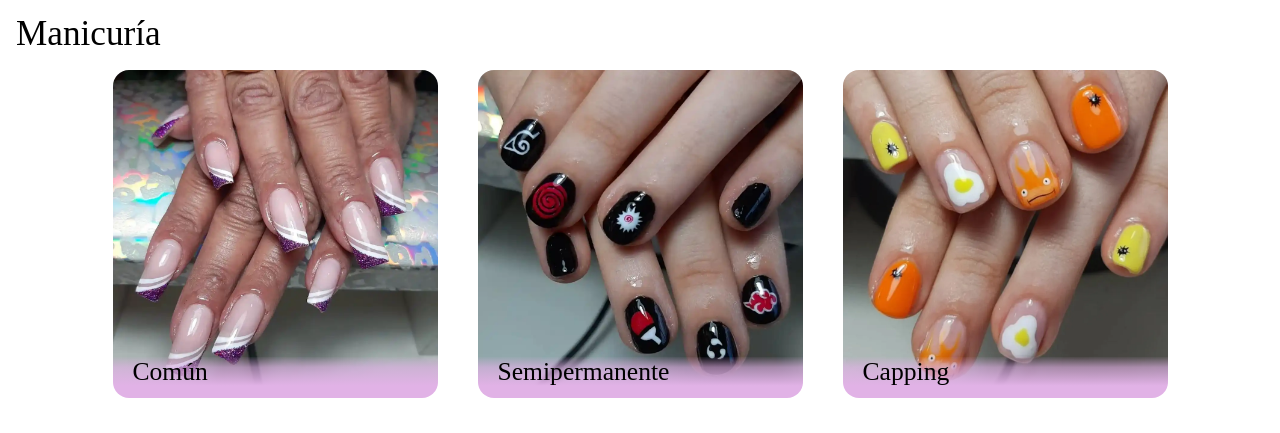
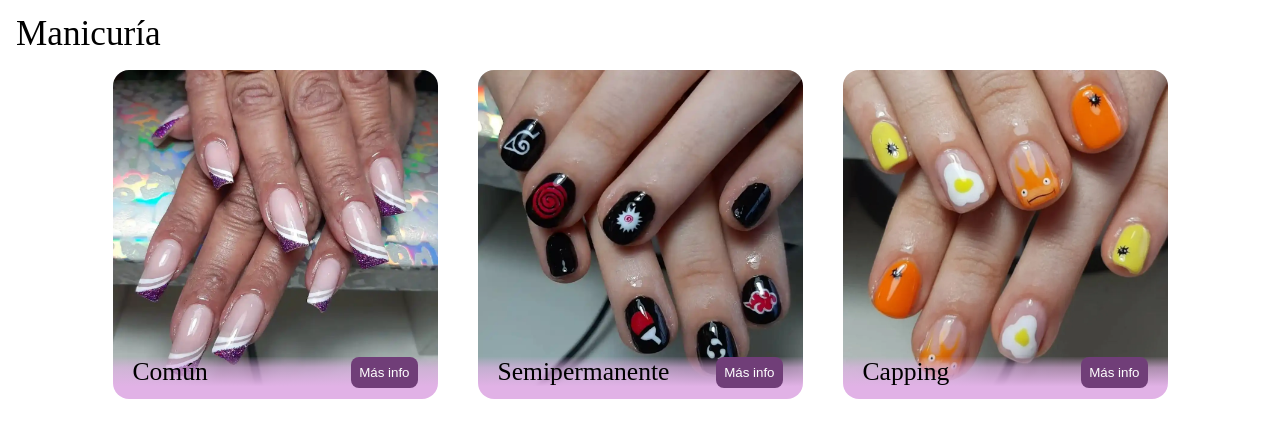
Before and after one commit to DonValen910/ByAriana, a Nuxt app: page /servicios in a window 1280 px wide. Shown: the part 304-737 px from the top of the page. Built offline with nearby package versions, Linux system fonts and the light colour scheme; no server answers.

Commit message:
Actualizar componente ServicesCard.vue para mejorar el diseño y la interactividad con un botón de "Más info"

```diff
--- a/components/ServicesCard.vue
+++ b/components/ServicesCard.vue
@@ -1,7 +1,10 @@
 <template>
   <div class="card">
     <img class="card__image" :src="url" :alt="alt">
-    <h3 class="card__title">{{ title }}</h3>
+    <div class="card__content">
+      <h3 class="card__content-title">{{ title }}</h3>
+      <button class="card__content-btn">Más info</button>
+    </div>
   </div>
 </template>
 
@@ -17,12 +20,13 @@ defineProps({
 .card {
   width: 325px;
   height: 325px;
-  cursor: pointer;
   transition: all .5s;
+  border-radius: 1rem;
 }
 
 .card:hover {
   transform: scale(1.05);
+  box-shadow: 0 0 15px #000000;
 }
 
 .card__image {
@@ -32,13 +36,33 @@ defineProps({
   border-radius: 1rem;
 }
 
-.card__title {
+.card__content {
+  border-radius: 0 0 1rem 1rem;
+  background: linear-gradient(0deg, rgba(225, 178, 230, 1) 30%, rgba(225, 178, 230, 0.63) 75%, rgba(225, 178, 230, 0.05) 100%);
+  padding: 0 1.25rem 0.7rem 1.25rem;
   position: relative;
-  padding: 0 0 0.7rem 1.25rem;
   bottom: 2.6rem;
-  background: linear-gradient(0deg, rgba(225, 178, 230, 1) 30%, rgba(225, 178, 230, 0.63) 75%, rgba(225, 178, 230, 0.05) 100%);
-  border-radius: 0 0 1rem 1rem;
+  display: flex;
+  justify-content: space-between;
+}
+
+.card__content-title {
   font-weight: 500;
   font-size: 1.6rem;
+  display: inline-block;
+}
+
+.card__content-btn {
+  border: none;
+  padding: 0.5rem;
+  border-radius: 8px;
+  background: #703e78;
+  color: white;
+  cursor: pointer;
+  transition: all .3s;
+}
+
+.card__content-btn:hover {
+  background: #5c2f5c;
 }
 </style>
```
